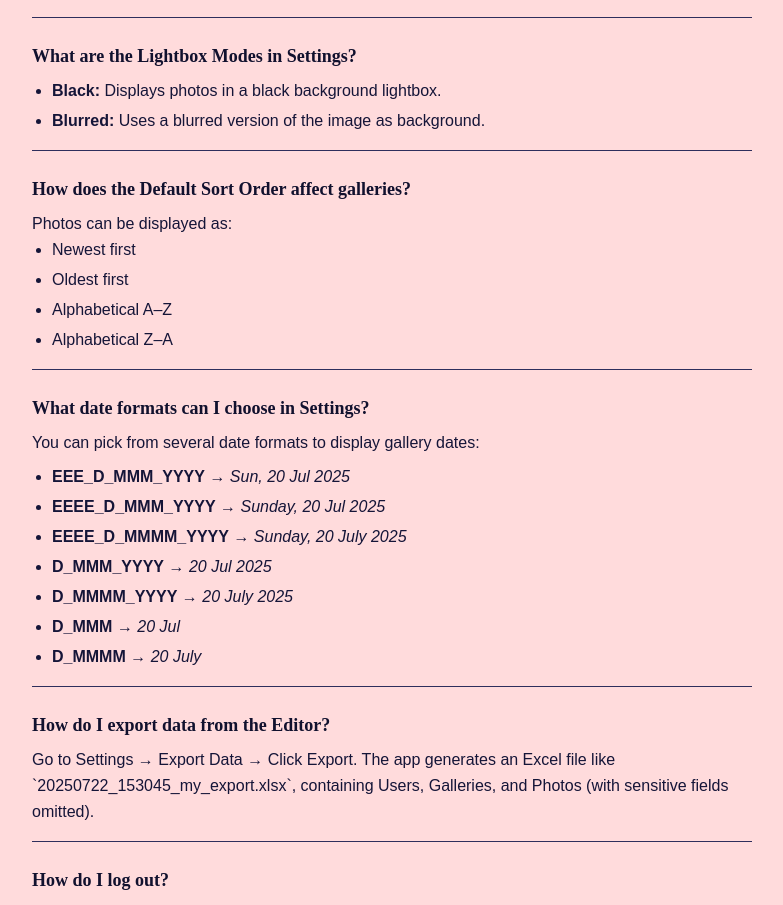
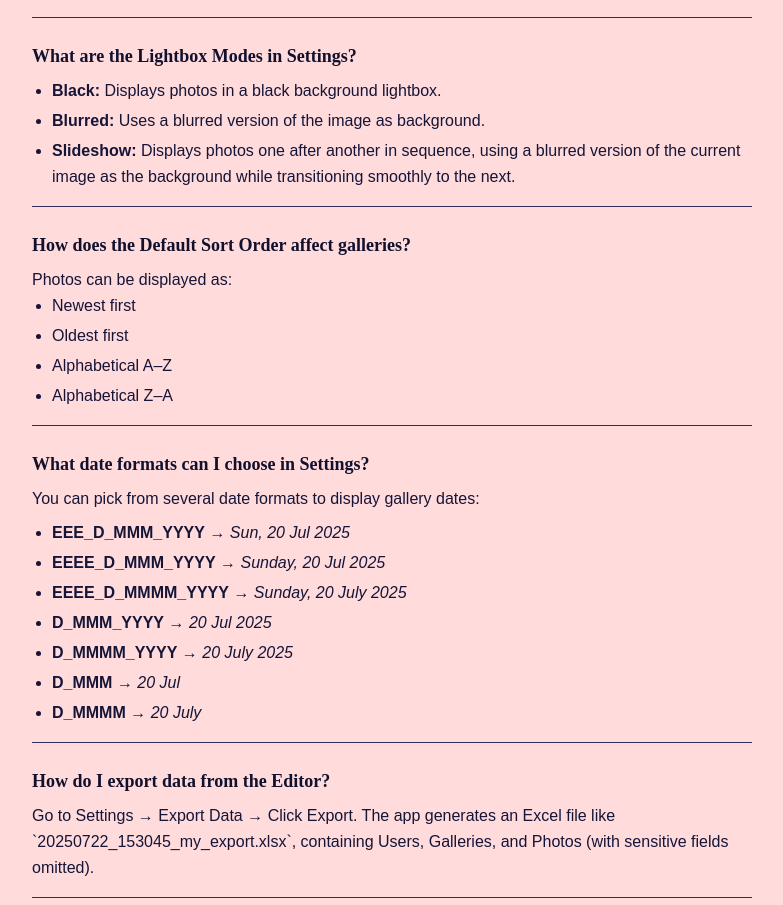
Before and after one commit to davinaleong/proj-clabbys-stories-web-app, a Next.js app: page /editor/faq in a window 1280 px wide. Shown: the part 920-1825 px from the top of the page, without its empty margins (248-1031 px from the left). Built offline with nearby package versions, Linux system fonts and the light colour scheme; no server answers; a web font is replaced by a local one.

Commit message:
Added slideshow to the description

```diff
--- a/src/app/editor/faq/page.jsx
+++ b/src/app/editor/faq/page.jsx
@@ -69,6 +69,11 @@ export default function FaqPage() {
           </li>
           <li>
             <b>Blurred:</b> Uses a blurred version of the image as background.
+          </li>
+          <li>
+            <b>Slideshow:</b> Displays photos one after another in sequence,
+            using a blurred version of the current image as the background while
+            transitioning smoothly to the next.
           </li>
         </ul>
       ),
```
